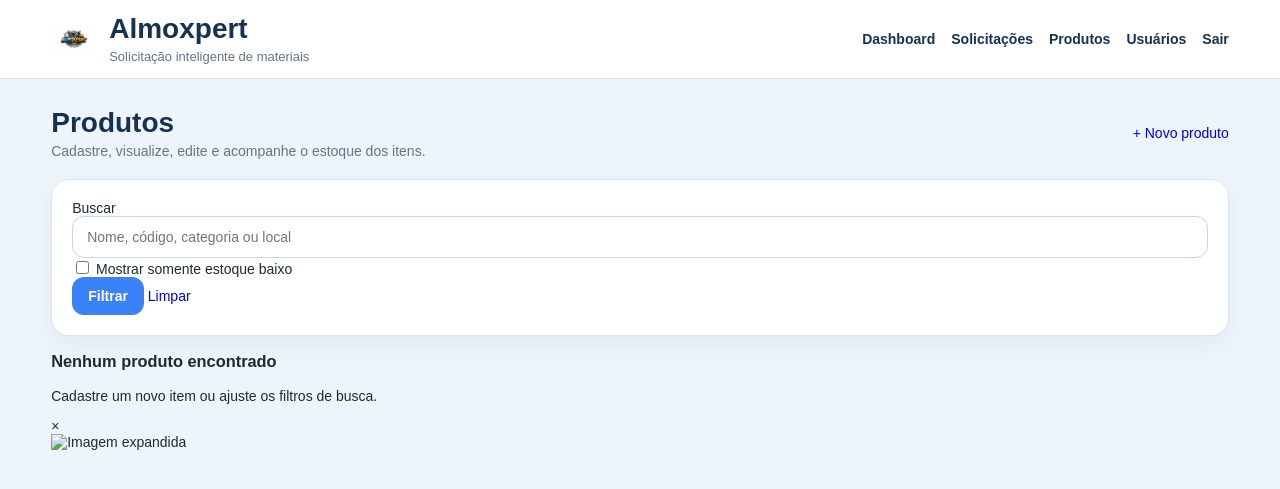
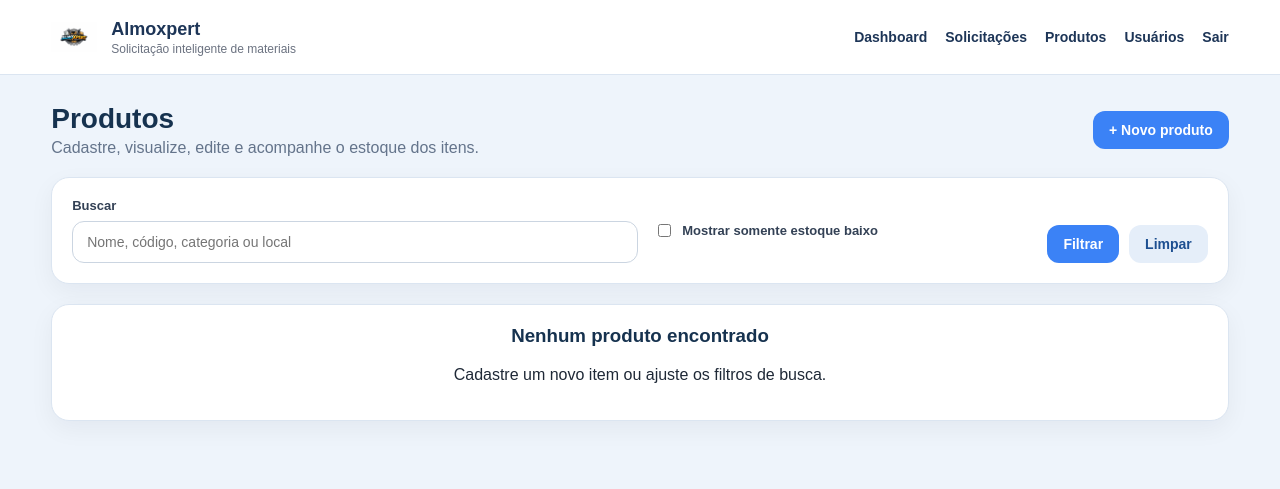
Before and after one commit to joan05ferreira09-cloud/Almoxpert, a Flask app: page /admin/produtos in a window 1280 px wide. Shown: the top 489 px of the page. Run offline with Flask 3, Linux system fonts and the light colour scheme; the visitor is signed in with stand-in values (Sample User, id 1); data that the repository does not hold is empty.

Commit message:
Update style.css

```diff
--- a/static/style.css
+++ b/static/style.css
@@ -7,7 +7,6 @@
     font-family: Arial, sans-serif;
     background: #eef4fb;
     color: #1f2937;
-    font-size: 14px;
 }
 
 a {
@@ -20,7 +19,8 @@
 }
 
 .container {
-    width: min(1200px, 92%);
+    width: 92%;
+    max-width: 1200px;
     margin: 0 auto;
 }
 
@@ -34,13 +34,13 @@
     display: flex;
     align-items: center;
     justify-content: space-between;
-    gap: 18px;
+    gap: 20px;
 }
 
 .brand {
     display: flex;
     align-items: center;
-    gap: 12px;
+    gap: 14px;
 }
 
 .brand img {
@@ -51,39 +51,38 @@
 
 .brand h1 {
     margin: 0;
-    font-size: 28px;
-    line-height: 1.1;
-    color: #16324f;
+    font-size: 18px;
+    color: #1d3557;
 }
 
 .brand p {
-    margin: 4px 0 0;
-    font-size: 13px;
-    color: #64748b;
+    margin: 2px 0 0;
+    font-size: 12px;
+    color: #6b7280;
 }
 
 .topbar nav {
     display: flex;
     align-items: center;
-    gap: 16px;
+    gap: 18px;
 }
 
 .topbar nav a {
-    color: #16324f;
+    color: #1d3557;
     font-weight: bold;
     font-size: 14px;
 }
 
 .main-content {
-    padding: 28px 0 40px;
+    padding: 28px 0 36px;
 }
 
 .alert {
-    padding: 14px 16px;
+    padding: 14px;
     border-radius: 12px;
     margin-bottom: 18px;
+    font-weight: bold;
     font-size: 14px;
-    font-weight: bold;
 }
 
 .alert.sucesso {
@@ -98,12 +97,30 @@
     border: 1px solid #f4c7c7;
 }
 
-.card,
-.form-card,
+.page-header {
+    display: flex;
+    justify-content: space-between;
+    align-items: center;
+    gap: 16px;
+    margin-bottom: 20px;
+}
+
+.page-header h1 {
+    margin: 0 0 4px;
+    font-size: 28px;
+    color: #16324f;
+}
+
+.page-header p {
+    margin: 0;
+    color: #64748b;
+}
+
 .filters-card,
-.dashboard-card,
+.table-card,
 .metric-card,
-.table-card {
+.empty-state,
+.form-card {
     background: #ffffff;
     border: 1px solid #dbe5f1;
     border-radius: 18px;
@@ -111,52 +128,37 @@
     box-shadow: 0 8px 24px rgba(15, 23, 42, 0.05);
 }
 
-/* ===== BOTÕES ===== */
-
-.adm-btn,
-button,
-input[type="submit"] {
-    display: inline-flex;
-    align-items: center;
-    justify-content: center;
-    border: none;
-    border-radius: 12px;
-    padding: 11px 16px;
-    font-size: 14px;
-    font-weight: bold;
-    cursor: pointer;
-    transition: 0.2s ease;
+.filters-card {
+    margin-bottom: 20px;
 }
 
-.adm-btn:hover,
-button:hover,
-input[type="submit"]:hover {
-    transform: translateY(-1px);
+.filters-form {
+    display: grid;
+    grid-template-columns: 1.5fr 1fr auto;
+    gap: 16px;
+    align-items: end;
 }
 
-.adm-btn-primary,
-button,
-input[type="submit"] {
-    background: #3b82f6;
-    color: #ffffff;
+.filter-group label {
+    display: block;
+    margin-bottom: 8px;
+    font-size: 13px;
+    font-weight: bold;
+    color: #334155;
 }
 
-.adm-btn-secondary {
-    background: #e8f0fb;
-    color: #1d4f91;
+.checkbox-group {
+    display: flex;
+    align-items: center;
+    height: 100%;
 }
 
-.adm-btn-danger {
-    background: #fee2e2;
-    color: #b91c1c;
+.checkbox-group label {
+    display: flex;
+    align-items: center;
+    gap: 8px;
+    margin: 0;
 }
-
-.adm-btn-small {
-    padding: 9px 14px;
-    font-size: 13px;
-}
-
-/* ===== FORMULÁRIOS ===== */
 
 input[type="text"],
 input[type="number"],
@@ -179,17 +181,82 @@
     min-height: 100px;
 }
 
-.form-grid {
-    display: grid;
-    grid-template-columns: repeat(2, minmax(0, 1fr));
-    gap: 16px;
+.filter-actions,
+.product-actions {
+    display: flex;
+    gap: 10px;
+    flex-wrap: wrap;
 }
 
-.form-grid .full {
-    grid-column: 1 / -1;
+.btn {
+    display: inline-flex;
+    align-items: center;
+    justify-content: center;
+    border: none;
+    border-radius: 12px;
+    padding: 11px 16px;
+    font-size: 14px;
+    font-weight: bold;
+    cursor: pointer;
+    transition: 0.2s ease;
 }
 
-/* ===== TABELAS ===== */
+.btn:hover {
+    transform: translateY(-1px);
+}
+
+.btn-primary {
+    background: #3b82f6;
+    color: #ffffff;
+}
+
+.btn-secondary {
+    background: #e5eef9;
+    color: #1d4f91;
+}
+
+.btn-danger {
+    background: #fee2e2;
+    color: #b91c1c;
+}
+
+.btn-small {
+    padding: 9px 14px;
+    font-size: 13px;
+}
+
+.metrics-grid {
+    display: grid;
+    grid-template-columns: repeat(4, minmax(0, 1fr));
+    gap: 16px;
+    margin-bottom: 20px;
+}
+
+.metric-card h3 {
+    margin: 0 0 8px;
+    font-size: 14px;
+    color: #64748b;
+}
+
+.metric-card strong {
+    font-size: 28px;
+    color: #16324f;
+}
+
+.dashboard-grid {
+    display: grid;
+    gap: 20px;
+}
+
+.table-card h2 {
+    margin: 0 0 6px;
+    color: #16324f;
+}
+
+.section-subtitle {
+    margin: 0 0 16px;
+    color: #64748b;
+}
 
 .table-responsive {
     overflow-x: auto;
@@ -214,119 +281,15 @@
     color: #16324f;
 }
 
-/* ===== DASHBOARD ===== */
-
-.page-header,
-.adm-page-header {
-    display: flex;
-    align-items: center;
-    justify-content: space-between;
-    gap: 18px;
-    margin-bottom: 20px;
+.products-list {
+    display: grid;
+    gap: 16px;
 }
 
-.page-header h1,
-.adm-page-header h1 {
-    margin: 0 0 4px;
-    font-size: 28px;
-    color: #16324f;
-}
-
-.page-header p,
-.adm-page-header p {
-    margin: 0;
-    color: #64748b;
-}
-
-.kpi-grid,
-.metrics-grid {
+.product-list-card {
     display: grid;
-    grid-template-columns: repeat(4, minmax(0, 1fr));
+    grid-template-columns: 160px 1fr;
     gap: 16px;
-    margin-bottom: 22px;
-}
-
-.kpi-card,
-.metric-card {
-    background: #ffffff;
-    border: 1px solid #dbe5f1;
-    border-radius: 18px;
-    padding: 18px;
-    box-shadow: 0 8px 24px rgba(15, 23, 42, 0.05);
-}
-
-.kpi-card h3,
-.metric-card h3 {
-    margin: 0 0 8px;
-    font-size: 14px;
-    color: #64748b;
-}
-
-.kpi-card strong,
-.metric-card strong {
-    font-size: 28px;
-    color: #16324f;
-}
-
-/* ===== FILTROS ===== */
-
-.adm-filters-card {
-    background: #ffffff;
-    border: 1px solid #dbe5f1;
-    border-radius: 18px;
-    padding: 18px;
-    margin-bottom: 22px;
-    box-shadow: 0 8px 24px rgba(15, 23, 42, 0.05);
-}
-
-.adm-filters-form {
-    display: grid;
-    grid-template-columns: 1.6fr 1fr auto;
-    gap: 16px;
-    align-items: end;
-}
-
-.adm-filter-group label {
-    display: block;
-    margin-bottom: 8px;
-    font-size: 13px;
-    font-weight: bold;
-    color: #334155;
-}
-
-.adm-filter-check {
-    display: flex;
-    align-items: center;
-    height: 100%;
-}
-
-.adm-filter-check label {
-    display: flex;
-    align-items: center;
-    gap: 8px;
-    margin: 0;
-    font-size: 14px;
-    color: #334155;
-}
-
-.adm-filter-actions {
-    display: flex;
-    gap: 10px;
-    flex-wrap: wrap;
-}
-
-/* ===== PRODUTOS ===== */
-
-.prod-grid {
-    display: grid;
-    grid-template-columns: repeat(2, minmax(0, 1fr));
-    gap: 18px;
-}
-
-.prod-card {
-    display: grid;
-    grid-template-columns: 170px 1fr;
-    gap: 18px;
     background: #ffffff;
     border: 1px solid #dbe5f1;
     border-radius: 18px;
@@ -374,65 +336,62 @@
     flex-wrap: wrap;
 }
 
-.prod-header h3 {
+.product-title-row h3 {
     margin: 0;
-    font-size: 21px;
+    font-size: 22px;
     color: #16324f;
 }
 
-.prod-badge {
+.stock-badge {
     padding: 7px 12px;
     border-radius: 999px;
     font-size: 12px;
     font-weight: bold;
 }
 
-.prod-badge-ok {
+.stock-badge.ok {
     background: #dff6e8;
     color: #17603a;
 }
 
-.prod-badge-low {
+.stock-badge.low {
     background: #fde7e7;
     color: #9f1d1d;
 }
 
-.prod-details {
+.product-meta-grid {
     display: grid;
-    gap: 6px;
+    grid-template-columns: repeat(2, minmax(0, 1fr));
+    gap: 8px 18px;
 }
 
-.prod-details p {
+.product-meta-grid p,
+.product-description {
     margin: 0;
     font-size: 14px;
     color: #334155;
-    line-height: 1.45;
 }
 
-.prod-actions {
-    display: flex;
-    gap: 10px;
-    flex-wrap: wrap;
-    margin-top: 4px;
+.empty-state {
+    text-align: center;
 }
 
-.adm-empty-state {
-    background: #ffffff;
-    border: 1px solid #dbe5f1;
-    border-radius: 18px;
-    padding: 30px;
-    text-align: center;
-    box-shadow: 0 8px 24px rgba(15, 23, 42, 0.05);
-}
-
-.adm-empty-state h3 {
+.empty-state h3 {
     margin-top: 0;
     color: #16324f;
 }
 
-/* ===== MODAL DA IMAGEM ===== */
+.form-grid {
+    display: grid;
+    grid-template-columns: repeat(2, minmax(0, 1fr));
+    gap: 16px;
+}
 
-.prod-modal {
+.form-grid .full {
+    grid-column: 1 / -1;
+}
+
+.image-modal {
     display: none;
     position: fixed;
     z-index: 9999;
@@ -443,7 +402,7 @@
     padding: 30px;
 }
 
-.prod-modal-image {
+.image-modal-content {
     max-width: 90vw;
     max-height: 88vh;
     border-radius: 16px;
@@ -451,7 +410,7 @@
     background: #fff;
 }
 
-.prod-modal-close {
+.image-modal-close {
     position: absolute;
     top: 20px;
     right: 28px;
```
Also changed, not shown: other parts of static/style.css (+19 -56 lines).
